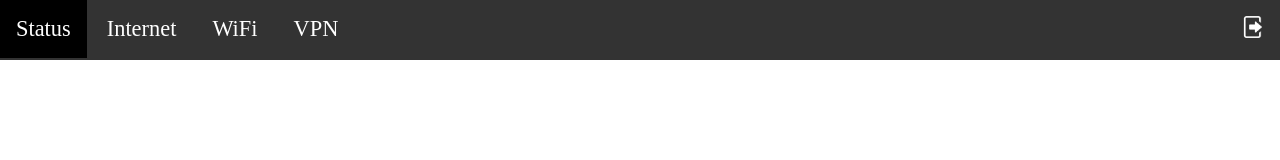
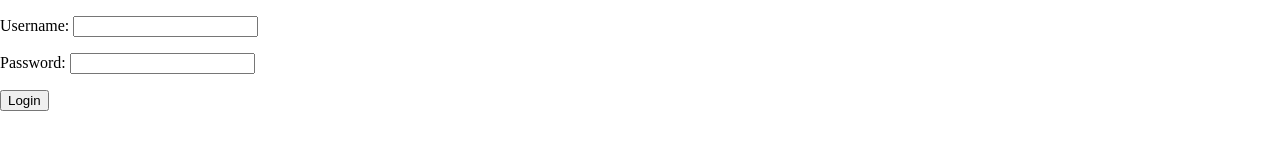
Before and after one commit to marsara9/groundhog, a plain HTML site: page ui/login/index.html in a window 1280 px wide. Drawn offline with nearby package versions, Linux system fonts and the light colour scheme.

Commit message:
adding login page

```diff
--- a/ui/internet/internet.js
+++ b/ui/internet/internet.js
@@ -1,5 +1,7 @@
-async function fetchInterfaces(callback) {
-    return fetchJson("/interfaces")
+async function fetchInterfaces() {
+    return fetchJson("/interfaces").catch((reason) => {
+        location.href = "/login"
+    })
 }
 
 $(document).ready(function() {
--- a/ui/login/index.html
+++ b/ui/login/index.html
@@ -4,9 +4,20 @@
         <title>VPN Server</title>
         <link rel="stylesheet" href="/styles.css">
         <script src="https://code.jquery.com/jquery-3.6.2.min.js" integrity="sha256-2krYZKh//PcchRtd+H+VyyQoZ/e3EcrkxhM8ycwASPA=" crossorigin="anonymous"></script>
-        <script src="/main.js"></script>
     </head>
     <body>
-        <div class="template" data-content="/shared/menu.html"></div>
+        <div>
+            <form action="/auth" method="post">
+                <p>
+                    <label for="username">Username:</label>
+                    <input id="username" name="username" type="text" />
+                </p>
+                <p>
+                    <label for="password">Password:</label>
+                    <input id="password" name="password" type="password" />
+                </p>
+                <input type="submit" value="Login" />
+            </form>
+        </div>
     </body>
 </html>
--- a/ui/main.js
+++ b/ui/main.js
@@ -11,4 +11,10 @@ $(function() {
             console.log("Warning: template with no content url.")
         }
     })
+
+    checkLogin()
 });
+
+function checkLogin() {
+
+}
```
